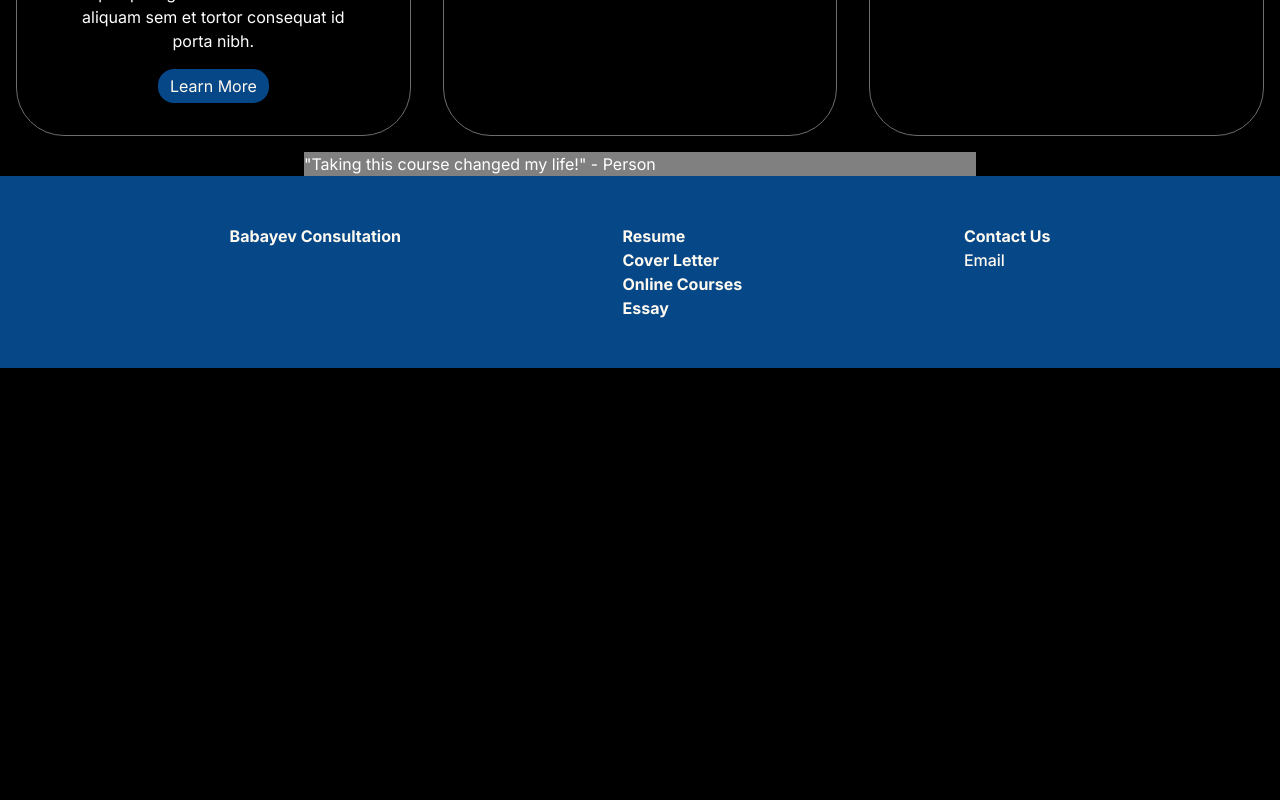
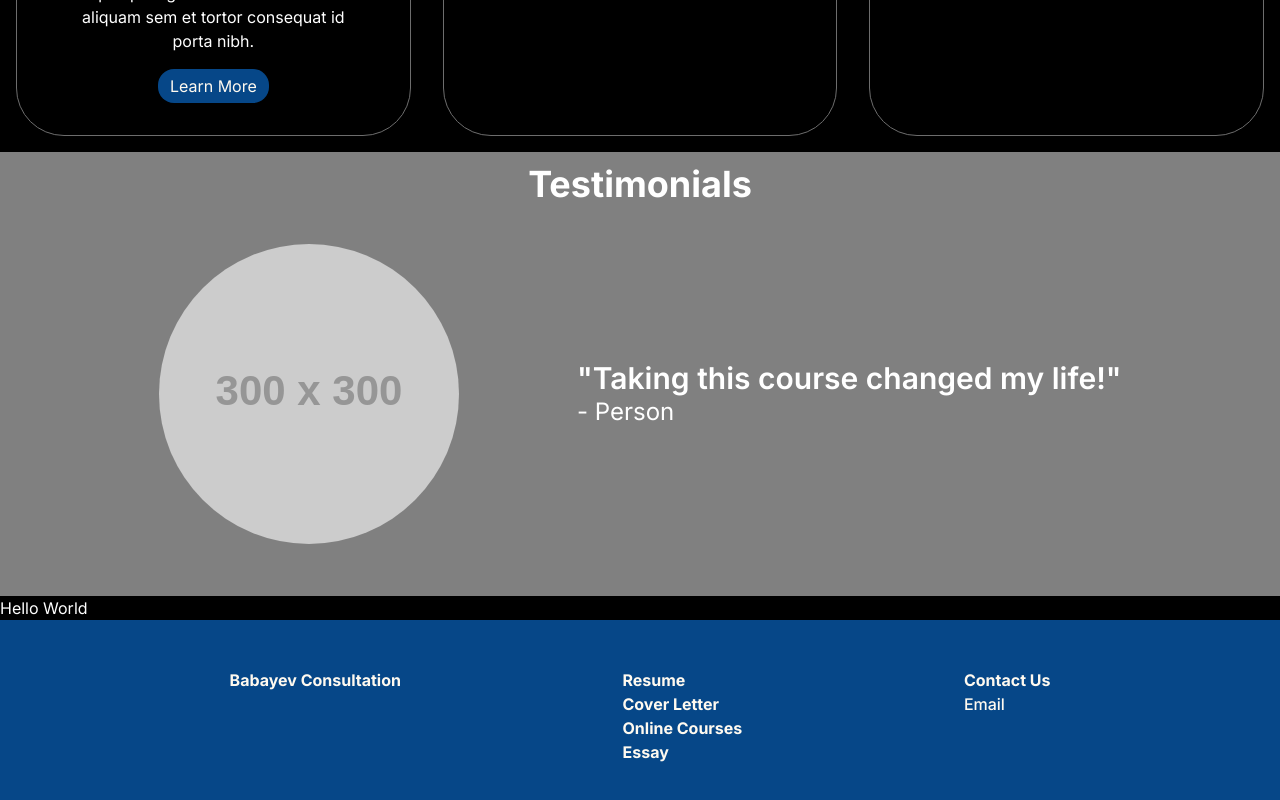
Before and after one commit to open-meadow/resume-courses, a Next.js app: page / in a window 1280 px wide. Shown: the part 1070-1870 px from the top of the page. Before the commit the page ends 1438 px from the top, so only its background shows below. Built offline with nearby package versions, Linux system fonts and the light colour scheme.

Commit message:
Develop testimonials further

```diff
--- /dev/null
+++ b/src/app/components/ContactUs.tsx
@@ -0,0 +1,7 @@
+import React from "react";
+
+export default function ContactUs() {
+    return(
+        <div>Hello World</div>
+    );
+}
--- a/src/app/components/Testimonials.tsx
+++ b/src/app/components/Testimonials.tsx
@@ -1,10 +1,18 @@
 import React from "react";
 
 export default function Testimonials() {
-    return(
-        <div className="testimonials max-w-md mx-auto bg-grey overflow-hidden md:max-w-2xl">
-            <img></img>
-            <h2>"Taking this course changed my life!" - Person</h2>
+  return (
+    <div className="testimonials flex flex-col items-center p-3">
+      <h1 className="text-4xl font-bold">Testimonials</h1>
+      <div className="overflow-hidden flex p-10 w-screen justify-evenly">
+        <img src="https://placehold.co/300x300" className="rounded-full" />
+        <div className="flex flex-col justify-center md-2">
+          <h2 className="text-3xl font-semibold">
+            "Taking this course changed my life!"
+          </h2>
+          <h2 className="text-2xl"> - Person</h2>
         </div>
-    );
+      </div>
+    </div>
+  );
 }
--- a/src/app/page.tsx
+++ b/src/app/page.tsx
@@ -5,6 +5,7 @@ import BigButtons from "./components/BigButtons";
 import "./components/page.scss"
 import Footer from "./components/Footer";
 import Testimonials from "./components/Testimonials";
+import ContactUs from "./components/ContactUs";
 
 export default function Home() {
   return (
@@ -13,6 +14,7 @@ export default function Home() {
       <Middle/>
       <BigButtons/>
       <Testimonials/>
+      <ContactUs/>
       <Footer/>
     </>
   );
```
